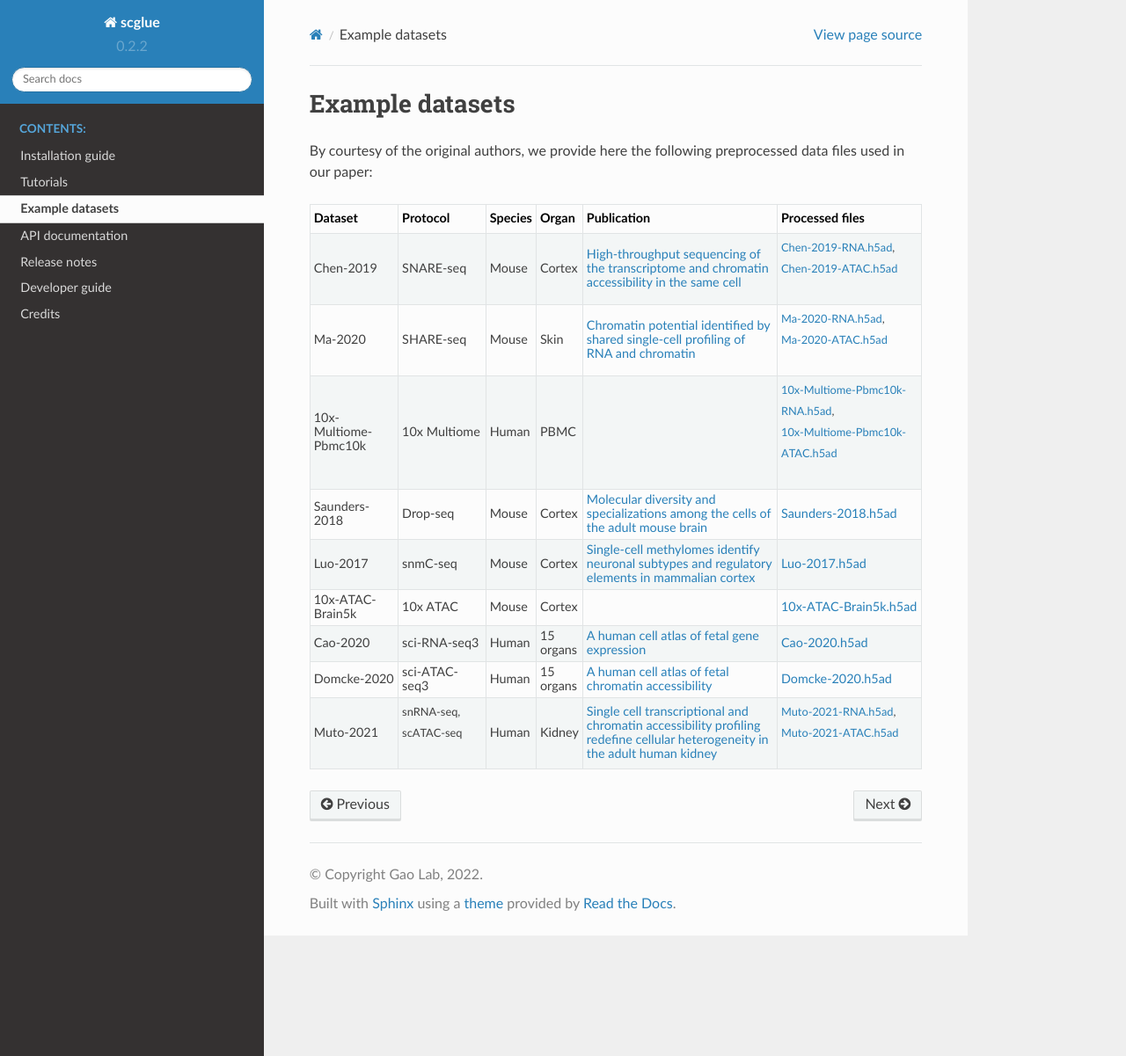
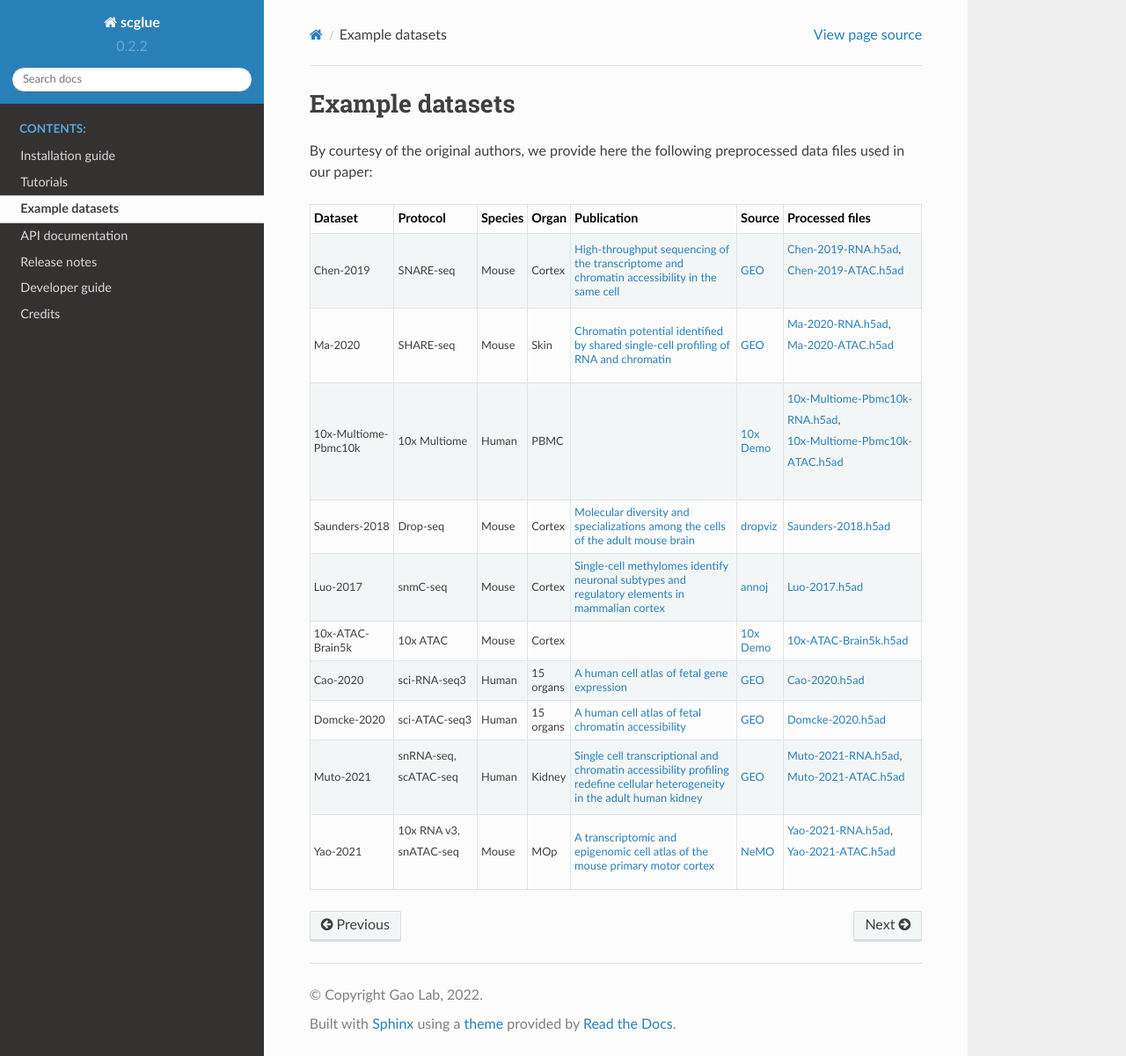
Before and after one commit to gao-lab/GLUE, a Sphinx documentation site: the page built from docs/data.rst, in a window 1280 px wide and 1201 px high. Shown: the whole window at 88% size. Built offline with Sphinx 7.4.7 and the Read the Docs theme 2.0.0, drawn with Linux system fonts in a browser that asks for light colours; pages that are not in the unit, such as notebooks, are missing from menus.

Commit message:
Update download table

```diff
--- a/docs/_static/custom.css
+++ b/docs/_static/custom.css
@@ -1,9 +1,12 @@
+table.docutils td p {
+    font-size: inherit !important;
+}
 .rst-content table.docutils th {
     padding: 8px 4px;
 }
 .rst-content table.docutils td {
     font-size: 80%;
-    padding: 4px 4px;
+    padding: 6px 4px;
 }
 .wy-table-responsive table td {
     white-space: normal !important;
--- a/docs/data.rst
+++ b/docs/data.rst
@@ -13,73 +13,82 @@ data files used in our paper:
      - Species
      - Organ
      - Publication
+     - Source
      - Processed files
    * - Chen-2019
      - SNARE-seq
      - Mouse
      - Cortex
-     - `High-throughput sequencing of the transcriptome and chromatin accessibility in the same cell <https://doi.org/10.1038/s41587-019-0290-0>`_
-     - | `Chen-2019-RNA.h5ad <http://download.gao-lab.org/GLUE/dataset/Chen-2019-RNA.h5ad>`_,
-       | `Chen-2019-ATAC.h5ad <http://download.gao-lab.org/GLUE/dataset/Chen-2019-ATAC.h5ad>`_
+     - `High-throughput sequencing of the transcriptome and chromatin accessibility in the same cell <https://doi.org/10.1038/s41587-019-0290-0>`__
+     - `GEO <https://www.ncbi.nlm.nih.gov/geo/query/acc.cgi?acc=GSE126074>`__
+     - | `Chen-2019-RNA.h5ad <http://download.gao-lab.org/GLUE/dataset/Chen-2019-RNA.h5ad>`__,
+       | `Chen-2019-ATAC.h5ad <http://download.gao-lab.org/GLUE/dataset/Chen-2019-ATAC.h5ad>`__
    * - Ma-2020
      - SHARE-seq
      - Mouse
      - Skin
-     - `Chromatin potential identified by shared single-cell profiling of RNA and chromatin <https://doi.org/10.1016/j.cell.2020.09.056>`_
-     - | `Ma-2020-RNA.h5ad <http://download.gao-lab.org/GLUE/dataset/Ma-2020-RNA.h5ad>`_,
-       | `Ma-2020-ATAC.h5ad <http://download.gao-lab.org/GLUE/dataset/Ma-2020-ATAC.h5ad>`_
+     - `Chromatin potential identified by shared single-cell profiling of RNA and chromatin <https://doi.org/10.1016/j.cell.2020.09.056>`__
+     - `GEO <https://www.ncbi.nlm.nih.gov/geo/query/acc.cgi?acc=GSE140203>`__
+     - | `Ma-2020-RNA.h5ad <http://download.gao-lab.org/GLUE/dataset/Ma-2020-RNA.h5ad>`__,
+       | `Ma-2020-ATAC.h5ad <http://download.gao-lab.org/GLUE/dataset/Ma-2020-ATAC.h5ad>`__
    * - 10x-Multiome-Pbmc10k
      - 10x Multiome
      - Human
      - PBMC
      -
-     - | `10x-Multiome-Pbmc10k-RNA.h5ad <http://download.gao-lab.org/GLUE/dataset/10x-Multiome-Pbmc10k-RNA.h5ad>`_,
-       | `10x-Multiome-Pbmc10k-ATAC.h5ad <http://download.gao-lab.org/GLUE/dataset/10x-Multiome-Pbmc10k-ATAC.h5ad>`_
+     - `10x Demo <https://support.10xgenomics.com/single-cell-multiome-atac-gex/datasets/1.0.0/pbmc_granulocyte_sorted_10k>`__
+     - | `10x-Multiome-Pbmc10k-RNA.h5ad <http://download.gao-lab.org/GLUE/dataset/10x-Multiome-Pbmc10k-RNA.h5ad>`__,
+       | `10x-Multiome-Pbmc10k-ATAC.h5ad <http://download.gao-lab.org/GLUE/dataset/10x-Multiome-Pbmc10k-ATAC.h5ad>`__
    * - Saunders-2018
      - Drop-seq
      - Mouse
      - Cortex
-     - `Molecular diversity and specializations among the cells of the adult mouse brain <https://doi.org/10.1016/j.cell.2018.07.028>`_
-     - `Saunders-2018.h5ad <http://download.gao-lab.org/GLUE/dataset/Saunders-2018.h5ad>`_
+     - `Molecular diversity and specializations among the cells of the adult mouse brain <https://doi.org/10.1016/j.cell.2018.07.028>`__
+     - `dropviz <http://dropviz.org/>`__
+     - `Saunders-2018.h5ad <http://download.gao-lab.org/GLUE/dataset/Saunders-2018.h5ad>`__
    * - Luo-2017
      - snmC-seq
      - Mouse
      - Cortex
-     - `Single-cell methylomes identify neuronal subtypes and regulatory elements in mammalian cortex <https://doi.org/10.1126/science.aan3351>`_
-     - `Luo-2017.h5ad <http://download.gao-lab.org/GLUE/dataset/Luo-2017.h5ad>`_
+     - `Single-cell methylomes identify neuronal subtypes and regulatory elements in mammalian cortex <https://doi.org/10.1126/science.aan3351>`__
+     - `annoj <https://brainome.ucsd.edu/annoj/brain_single_nuclei/>`__
+     - `Luo-2017.h5ad <http://download.gao-lab.org/GLUE/dataset/Luo-2017.h5ad>`__
    * - 10x-ATAC-Brain5k
      - 10x ATAC
      - Mouse
      - Cortex
      -
-     - `10x-ATAC-Brain5k.h5ad <http://download.gao-lab.org/GLUE/dataset/10x-ATAC-Brain5k.h5ad>`_
+     - `10x Demo <https://support.10xgenomics.com/single-cell-atac/datasets/1.1.0/atac_v1_adult_brain_fresh_5k>`__
+     - `10x-ATAC-Brain5k.h5ad <http://download.gao-lab.org/GLUE/dataset/10x-ATAC-Brain5k.h5ad>`__
    * - Cao-2020
      - sci-RNA-seq3
      - Human
      - 15 organs
-     - `A human cell atlas of fetal gene expression <https://doi.org/10.1126/science.aba7721>`_
-     - `Cao-2020.h5ad <http://download.gao-lab.org/GLUE/dataset/Cao-2020.h5ad>`_
+     - `A human cell atlas of fetal gene expression <https://doi.org/10.1126/science.aba7721>`__
+     - `GEO <https://www.ncbi.nlm.nih.gov/geo/query/acc.cgi?acc=GSE156793>`__
+     - `Cao-2020.h5ad <http://download.gao-lab.org/GLUE/dataset/Cao-2020.h5ad>`__
    * - Domcke-2020
      - sci-ATAC-seq3
      - Human
      - 15 organs
-     - `A human cell atlas of fetal chromatin accessibility <https://doi.org/10.1126/science.aba7612>`_
-     - `Domcke-2020.h5ad <http://download.gao-lab.org/GLUE/dataset/Domcke-2020.h5ad>`_
+     - `A human cell atlas of fetal chromatin accessibility <https://doi.org/10.1126/science.aba7612>`__
+     - `GEO <https://www.ncbi.nlm.nih.gov/geo/query/acc.cgi?acc=GSE149683>`__
+     - `Domcke-2020.h5ad <http://download.gao-lab.org/GLUE/dataset/Domcke-2020.h5ad>`__
    * - Muto-2021
      - | snRNA-seq,
        | scATAC-seq
      - Human
      - Kidney
-     - `Single cell transcriptional and chromatin accessibility profiling redefine cellular heterogeneity in the adult human kidney <https://doi.org/10.1038/s41467-021-22368-w>`_
-     - | `Muto-2021-RNA.h5ad <http://download.gao-lab.org/GLUE/dataset/Muto-2021-RNA.h5ad>`_,
-       | `Muto-2021-ATAC.h5ad <http://download.gao-lab.org/GLUE/dataset/Muto-2021-ATAC.h5ad>`_
-
-
-.. * - Yao-2021
-..   - | 10x RNA v3,
-..     | snATAC-seq
-..   - Mouse
-..   - MOp
-..   - `A transcriptomic and epigenomic cell atlas of the mouse primary motor cortex <https://doi.org/10.1038/s41586-021-03500-8>`_
-..   - | `Yao-2021-RNA.h5ad <http://download.gao-lab.org/GLUE/dataset/Yao-2021-RNA.h5ad>`_,
-..     | `Yao-2021-ATAC.h5ad <http://download.gao-lab.org/GLUE/dataset/Yao-2021-ATAC.h5ad>`_
+     - `Single cell transcriptional and chromatin accessibility profiling redefine cellular heterogeneity in the adult human kidney <https://doi.org/10.1038/s41467-021-22368-w>`__
+     - `GEO <https://www.ncbi.nlm.nih.gov/geo/query/acc.cgi?acc=GSE151302>`__
+     - | `Muto-2021-RNA.h5ad <http://download.gao-lab.org/GLUE/dataset/Muto-2021-RNA.h5ad>`__,
+       | `Muto-2021-ATAC.h5ad <http://download.gao-lab.org/GLUE/dataset/Muto-2021-ATAC.h5ad>`__
+   * - Yao-2021
+     - | 10x RNA v3,
+       | snATAC-seq
+     - Mouse
+     - MOp
+     - `A transcriptomic and epigenomic cell atlas of the mouse primary motor cortex <https://doi.org/10.1038/s41586-021-03500-8>`__
+     - `NeMO <https://assets.nemoarchive .org/dat-ch1nqb7>`__
+     - | `Yao-2021-RNA.h5ad <http://download.gao-lab.org/GLUE/dataset/Yao-2021-RNA.h5ad>`__,
+       | `Yao-2021-ATAC.h5ad <http://download.gao-lab.org/GLUE/dataset/Yao-2021-ATAC.h5ad>`__
```
Also changed, not shown: other parts of docs/data.rst (+1 -1 lines).
